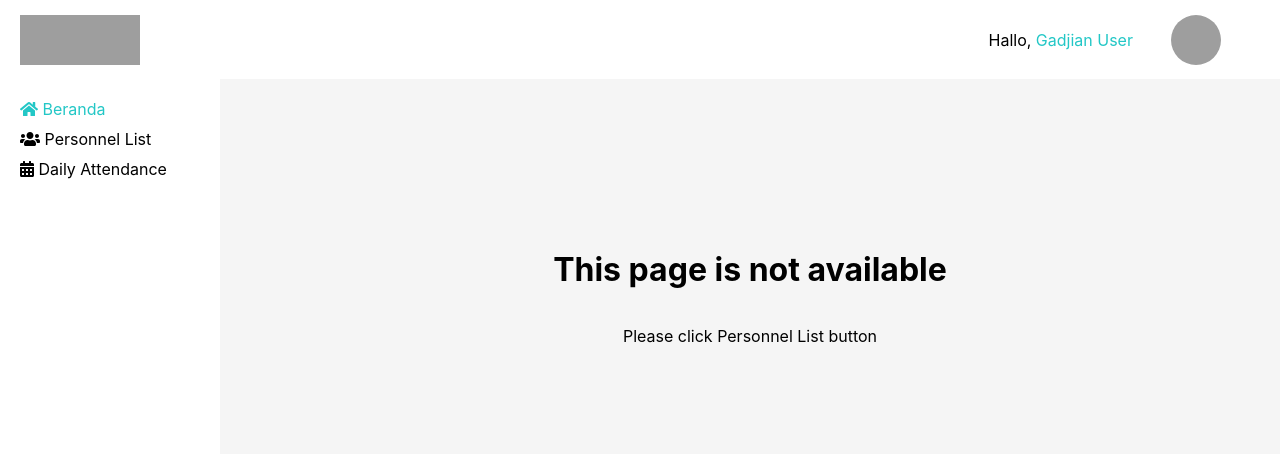
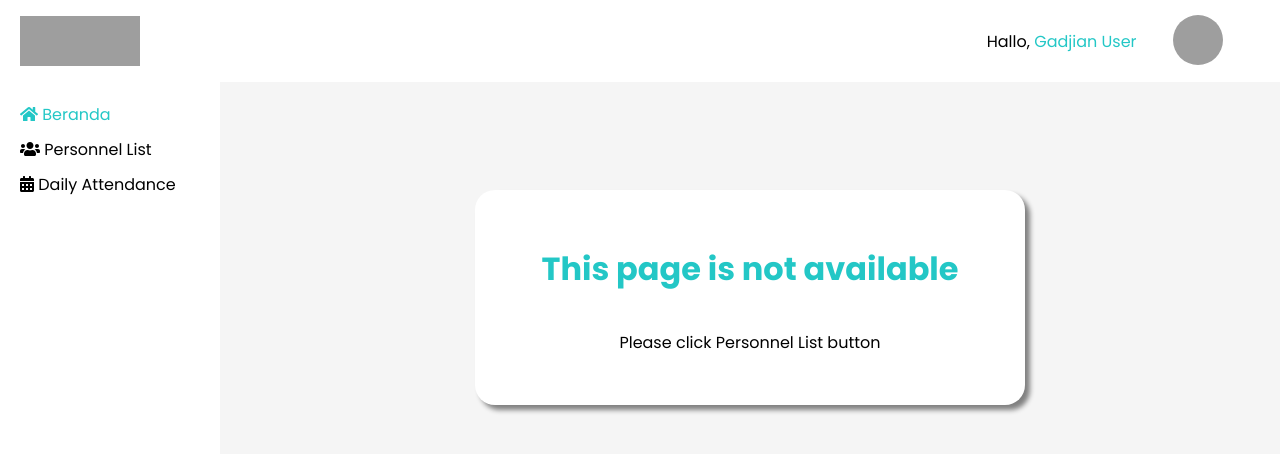
Before and after one commit to izzanrasyid/gadjian-test, a React (Create React App) app: page / in a window 1280 px wide. Shown: the top 454 px of the page. Built offline with nearby package versions, Linux system fonts and the light colour scheme; grey boxes are pictures that could not be loaded.

Commit message:
after deploy 1

```diff
--- a/src/App.css
+++ b/src/App.css
@@ -1,7 +1,10 @@
+@import url('https://fonts.googleapis.com/css2?family=Poppins:wght@400;500;700&display=swap');
+
 .App {
   width: 100vw;
   display: flex;
   flex-direction: column;
+  font-family: 'Poppins', sans-serif;
 }
 
 .App-header {
@@ -195,7 +198,7 @@
 }
 
 .PL-title {
-  color: #61dafb;
+  color: #23c7c6;
   font-size: x-large;
   font-weight: bold;
   height: 30px;
@@ -458,7 +461,7 @@
   display: flex;
   flex-direction: column;
   width: 100%;
-  height: 20vh;
+  height: 30vh;
   margin-top: 78px;
 }
 
@@ -468,6 +471,8 @@
   padding-left: 20px;
   background-color: #fff;
   border: none;
+  font-size: 14px;
+  margin: 0;
 }
 
 .Menubar-btn:hover {
@@ -478,7 +483,19 @@
   height: 60%;
   width: 100%;
   display: flex;
-  flex-direction: column;
   justify-content: center;
   align-items: center;
 }
+
+.Not-found-section {
+  display: flex;
+  flex-direction: column;
+  justify-content: center;
+  background-color: #fff;
+  height: 50%;
+  width: 50%;
+  text-align: center;
+  border-radius: 20px;
+  box-shadow: 5px 5px 5px gray;
+  padding: 0 10px;
+}
--- a/src/components/NoPage.js
+++ b/src/components/NoPage.js
@@ -4,8 +4,10 @@ import '../App.css'
 function NoPage (props) {
   return (
     <div className="Not-found-pg">
-      <h1>This page is not available</h1>
-      <p>Please click Personnel List button</p>
+      <div className="Not-found-section">
+        <h1 className="Gadjian-color">This page is not available</h1>
+        <p>Please click Personnel List button</p>
+      </div>
     </div>
   )
 }
```
Also changed, not shown: firebase.json (added), 1 other file (tests, documents, lock files or other folders).
